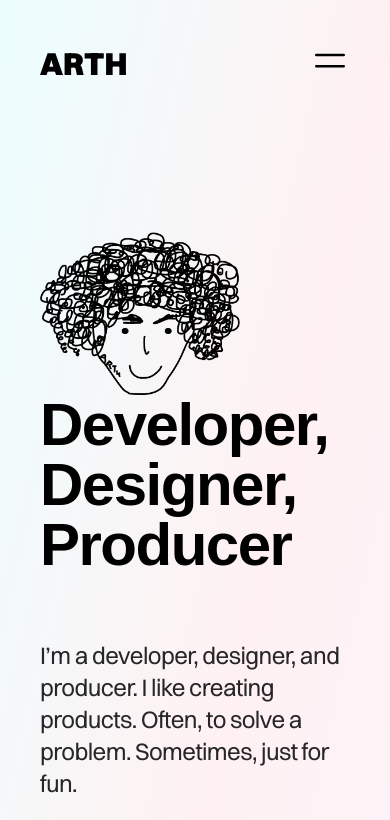
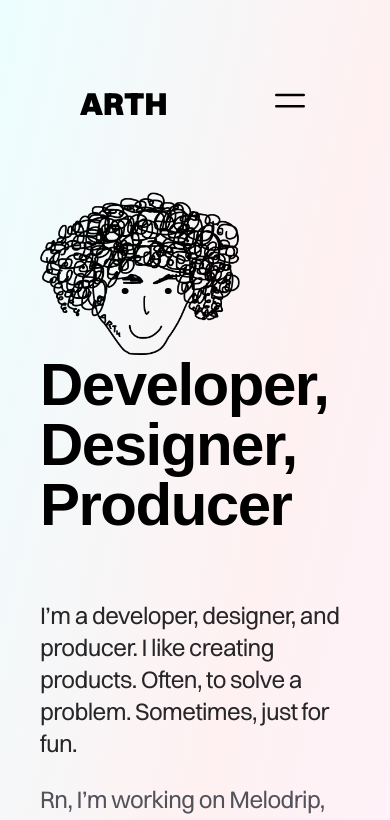
Before and after one commit to arthtyagi/arthtyagi-com, a Next.js app: page / in a window 390 px wide. Shown: the top 820 px of the page. Built offline with nearby package versions, Linux system fonts and the light colour scheme; a web font is replaced by a local one.

Commit message:
mobile menu bug

```diff
--- a/app/layout.tsx
+++ b/app/layout.tsx
@@ -63,7 +63,7 @@ export default function RootLayout({
         `${switzer.variable} ${kaisei.variable}`
       )}
     >
-      <body>
+      <body className="relative overflow-hidden p-10">
         <Nav />
         {children}
         <Footer />
--- a/app/page.tsx
+++ b/app/page.tsx
@@ -3,7 +3,7 @@ import Hero from "@/components/Hero";
 
 export default function Home() {
   return (
-    <main className="relative overflow-hidden p-10">
+    <main >
       <Hero />
       <Nav />
       <Nav />
--- a/components/Nav.tsx
+++ b/components/Nav.tsx
@@ -67,6 +67,7 @@ export default function Nav() {
                   className=" text-5xl font-sans font-black
         duration-300 link-underline link-underline-black"
                   href="/blogs"
+                  onClick={() => setMobileMenu(!mobileMenu)}
                 >
                   Blogs
                 </Link>
@@ -75,6 +76,7 @@ export default function Nav() {
               link-underline duration-300 sm:text-white sm:bg-black"
                   href="https://soundcloud.com/ogtrillbill"
                   target="_blank"
+                  onClick={() => setMobileMenu(!mobileMenu)}
                 >
                   Music
                 </Link>
```
